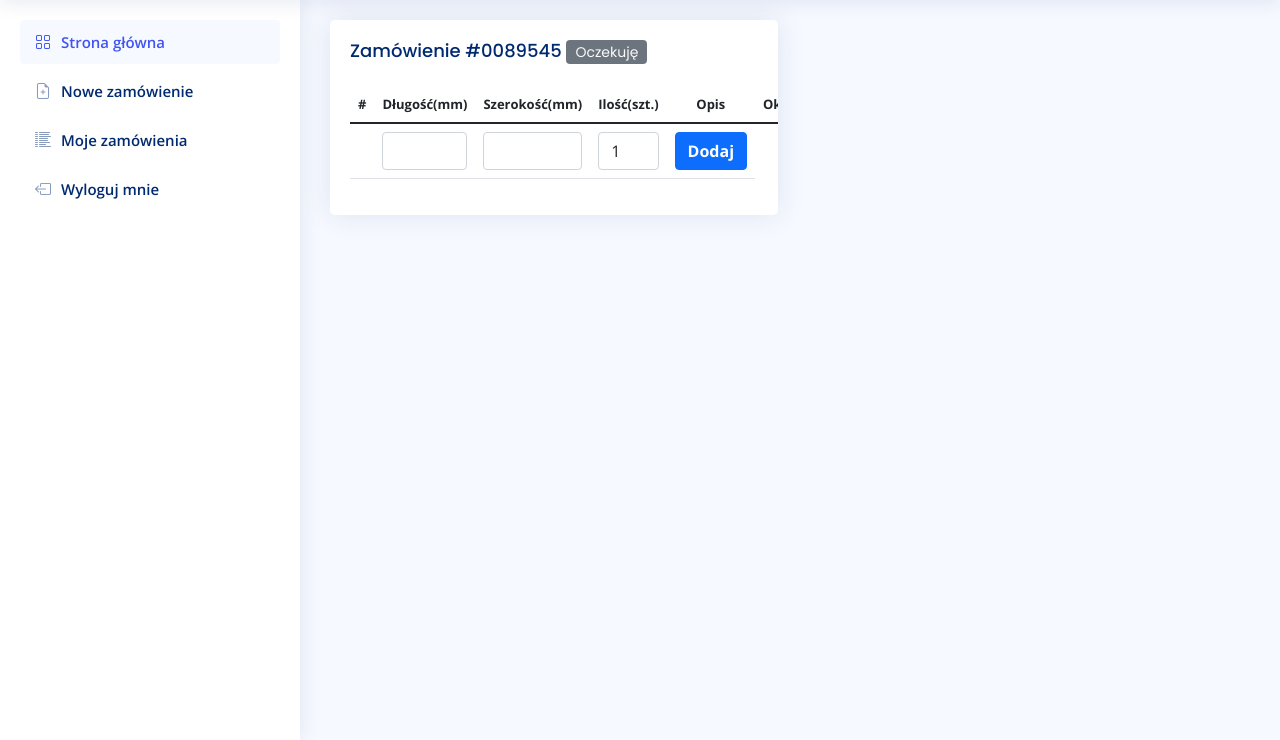
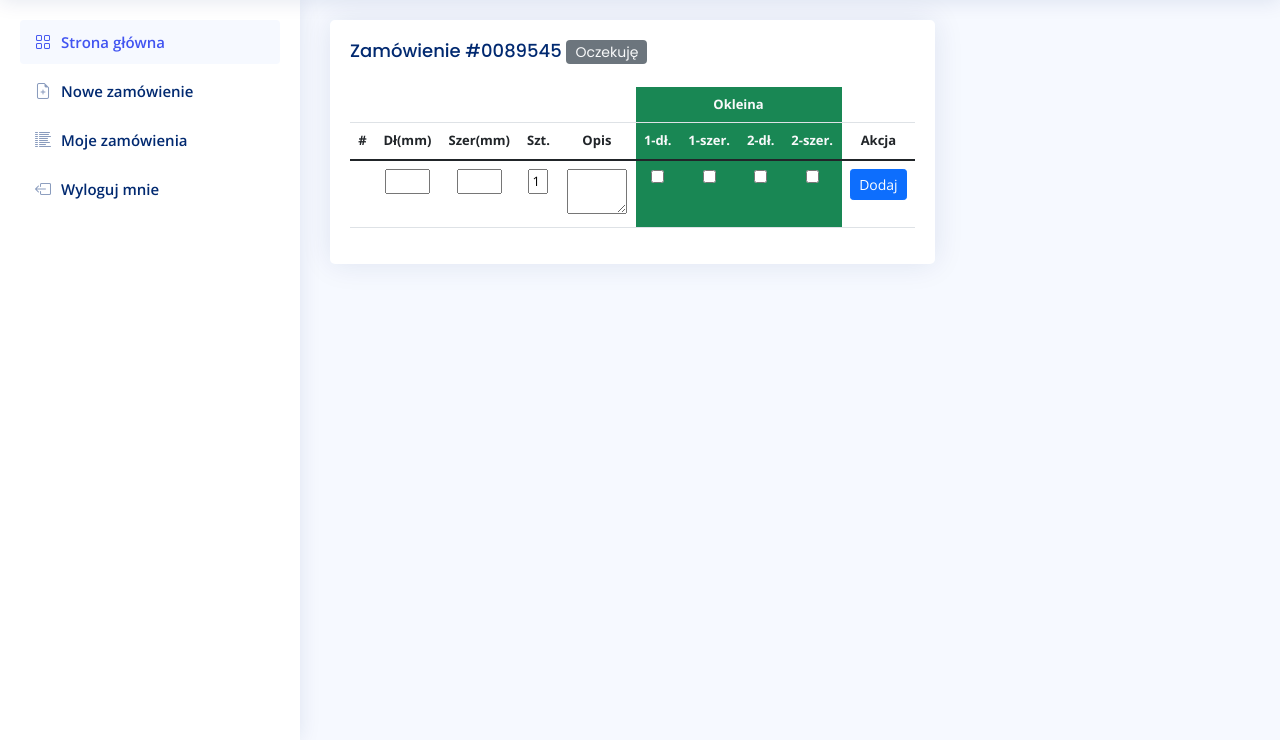
Before and after one commit to dc9-dev/clever, a Django app: page /edit/0089545/ in a window 1280 px wide. Shown: the part 60-800 px from the top of the page. Run offline with Django 4.2, Linux system fonts and the light colour scheme; data comes from the database, SQL or seed files in the repository; both versions use the stored data as it was after the commit; lists and menus that the app fills with data are empty; some libraries are stand-ins or nearby versions.

Commit message:
a lot off changes

```diff
--- a/order/forms.py
+++ b/order/forms.py
@@ -5,8 +5,17 @@ class ItemForm(forms.ModelForm):
     class Meta:
         model = Item
         exclude = ('order',)
+        widgets = {
+             'width': forms.TextInput(attrs={'style': 'width: 45px'}),
+             'lenght': forms.TextInput(attrs={'style': 'width: 45px'}),
+             'quantity': forms.TextInput(attrs={'style': 'width: 20px'}),
+             'description': forms.Textarea(attrs={'style': 'width: 60px',
+                                                  'rows': 2,
+                                                  'cols': 2,}),
+            }
+        labels = {'description': 'Opis',}
 
     def __init__(self, *args, **kwargs):
         super(ItemForm, self).__init__(*args, **kwargs)
         for input, field in self.fields.items():
-            field.widget.attrs['class'] = 'form-control task'
+            field.widget.attrs['class'] = ''
--- a/order/models.py
+++ b/order/models.py
@@ -60,9 +60,15 @@ class Item(models.Model):
     #)
 
     order = models.ForeignKey(Order, null=True, on_delete=models.SET_NULL)
-    width = models.PositiveSmallIntegerField(blank=False)
+    lenght = models.DecimalField(max_digits=4, decimal_places=0)
+    width = models.DecimalField(max_digits=4, decimal_places=0)
     lenght = models.PositiveSmallIntegerField(blank=False)
     quantity = models.SmallIntegerField(default=1, blank=False, null=False)
+    description = models.CharField(max_length=255, blank=True, null=True)
+    lenght1 = models.BooleanField(default=False)
+    lenght2 = models.BooleanField(default=False)
+    width1 = models.BooleanField(default=False)
+    width2 = models.BooleanField(default=False)
     #pattern = models.ForeignKey(Pattern, null=True, on_delete=models.SET_NULL, blank=True)
     #milling = models.ForeignKey(Milling, null=True, on_delete=models.SET_NULL, blank=True)
     #milling_side = models.CharField(max_length=30, choices=CHOICE, blank=True)
--- a/order/templates/order/edit.html
+++ b/order/templates/order/edit.html
@@ -3,44 +3,65 @@
 
 <div class="row">
 
-  <div class="col-sm-6">
+  <div class="col-sm-8">
     <div class="card recent-sales">
       <div class="card-body">
         <h5 class="card-title">Zamówienie #{{ order.slug }} <span class="badge text-light {% if order.status == 2 %} bg-success {% elif order.status == 1 %} bg-warning {% elif order.status == 0 %} bg-secondary {% endif %} ">{{ order.get_status_display }}</span></h5>
         <!-- Bordered Table -->
-        <table class="table table-responsive">
+        <table class="table">
             <thead>
+                <th></th>
+                <th></th>
+                <th></th>
+                <th></th>
+                <th></th>
+                <th colspan="4" class="bg-success text-light">Okleina</th>
+                <th></th>
               <tr>
                 <th scope="col">#</th>
-                <th scope="col">Długość(mm)</th>
-                <th scope="col">Szerokość(mm)</th>
-                <th scope="col">Ilość(szt.)</th>
+                <th scope="col">Dł(mm)</th>
+                <th scope="col">Szer(mm)</th>
+                <th scope="col">Szt.</th>
                 <th scope="col">Opis</th>
-                <th scope="col">Okleina</th>
+                <th scope="col" class="bg-success text-light">1-dł.</th>
+                <th scope="col" class="bg-success text-light">1-szer.</th>
+                <th scope="col" class="bg-success text-light">2-dł.</th>
+                <th scope="col" class="bg-success text-light">2-szer.</th>
                 <th scope="col">Akcja</th>
-
               </tr>
             </thead>
             <tbody>
                 {% for i in item %}
                 <tr>
-                <td>{{ i.id }}</id>
+                <td class="bg-success text-light text-right">{{ i.id }}</id>
                 <td>{{ i.width }}</td>
                 <td>{{ i.lenght }}</td>
                 <td>{{ i.quantity }}</td>
-                <td>Opis</td>
-                <td>Okelina</td>
-                <td>akcja</td>
+                <td>{{ i.description }}</td>
+                <td class="bg-success text-light">{{ i.width1|yesno:"Tak,brak" }}</td>
+                <td class="bg-success text-light">{{ i.width2|yesno:"Tak,brak" }}</td>
+                <td class="bg-success text-light">{{ i.lenght1|yesno:"Tak,brak" }}</td>
+                <td class="bg-success text-light">{{ i.lenght2|yesno:"Tak,brak" }}</td>
+                <td><button class="btn btn-warning btn-sm" type="submit">Edytuj</button>
+                    <button class="btn btn-danger btn-sm" type="submit">Usuń</button>
+                </td>
                 </tr>
                 {% endfor %}
             </tbody>
             <tfooter>
-              <form method="POST" class="item-form">{% csrf_token %}
-              <th scope="col"></th>
-              <th scope="col">{{ form.width }}</th>
-              <th scope="col">{{ form.lenght }}</th>
-              <th scope="col">{{ form.quantity }}</th>
-              <th scope="col"><button class="btn btn-primary btn-login fw-bold" type="submit">Dodaj</button></th>
+              <form method="POST">{% csrf_token %}
+             <tr>
+              <th></th>
+              <th>{{ form.width }}</th>
+              <th>{{ form.lenght }}</th>
+              <th>{{ form.quantity }}</th>
+              <th>{{ form.description }}</th>
+              <th class="bg-success text-light">{{ form.width1 }}</th>
+              <th class="bg-success text-light">{{ form.width2 }}</th>
+              <th class="bg-success text-light">{{ form.lenght1 }}</th>
+              <th class="bg-success text-light">{{ form.lenght2 }}</th>
+              <th><button class="btn btn-primary btn-sm" type="submit">Dodaj</button></th>
+            </tr>
             </form>
             </tfooter>
           </table>
--- a/order/views.py
+++ b/order/views.py
@@ -11,8 +11,11 @@ from account.models import UserBase
 def home(request):
 
     user_id = request.user.id
+    if request.user.is_staff:
+        orders = Order.objects.all()
+    else:
+        orders = Order.objects.filter(user_id=user_id)[0:10]
 
-    orders = Order.objects.filter(user_id=user_id)[0:10]
     orders_total = Order.objects.filter(user_id=user_id).count()
     orders_pending = Order.objects.filter(user_id=user_id, status='0').count()
     orders_during = Order.objects.filter(user_id=user_id, status='1').count()
--- a/templates/navbar.html
+++ b/templates/navbar.html
@@ -2,7 +2,7 @@
   <!-- ======= Header ======= -->
   <header id="header" class="header fixed-top d-flex align-items-center">
     <div class="d-flex align-items-center justify-content-between">
-      <a href="index.html" class="logo d-flex align-items-center">
+      <a href="{% url 'home' %}" class="logo d-flex align-items-center">
         <img src="{% static 'assets/img/logo.png' %}" alt="">
         <span class="d-none d-lg-block">Clever Space</span>
       </a>
```
Also changed, not shown: db.sqlite3, order/migrations/0006_alter_item_width.py (added), order/migrations/0007_item_description.py (added), order/migrations/0008_item_length1_item_length2_item_width1_item_width2.py (added), order/migrations/0009_rename_length1_item_lenght1_and_more.py (added).
